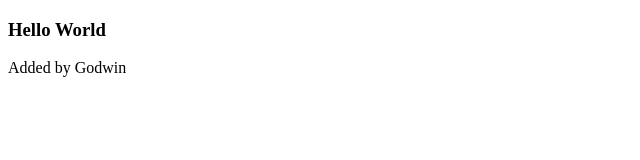
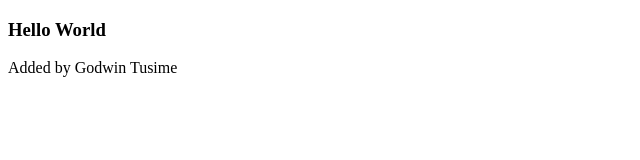
Before and after one commit to Judtd/software-engineering, a plain HTML site: page index.html in a window 1280 px wide. Shown: the full height of the page, 0-640 px from the left. Drawn offline with Linux system fonts and the light colour scheme.

Commit message:
add Tusime

```diff
--- a/index.html
+++ b/index.html
@@ -8,6 +8,6 @@
 </head>
 <body>
     <h3>Hello World</h3>
-    <p>Added by Godwin</p>
+    <p>Added by Godwin Tusime</p>
 </body>
 </html>
```
